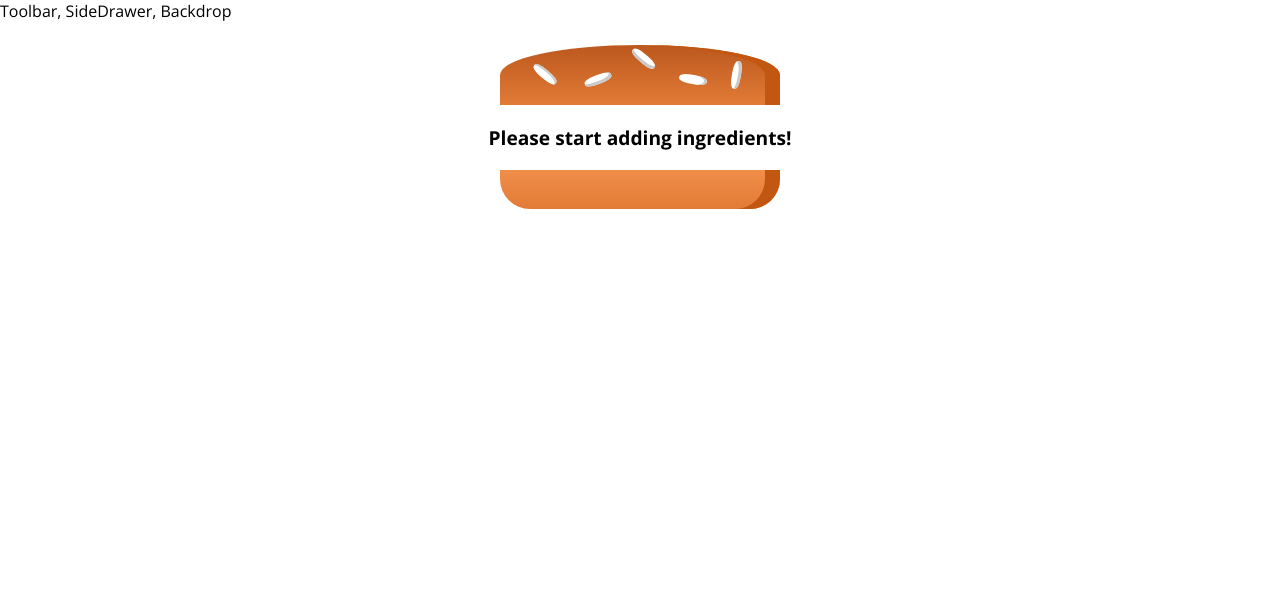
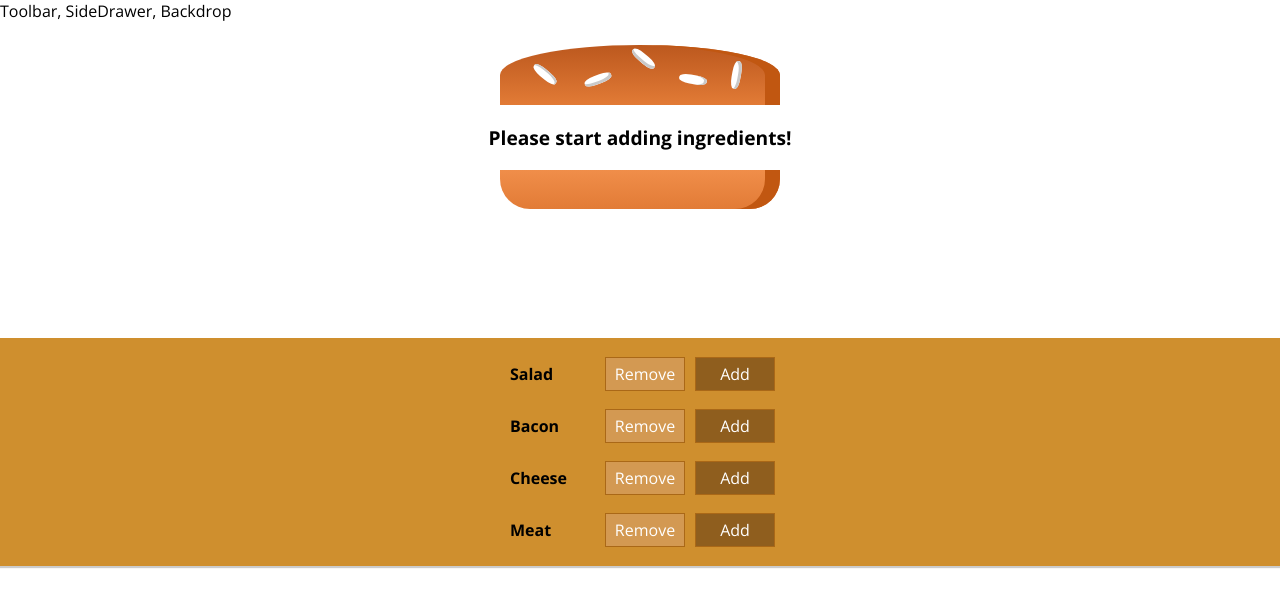
Before and after one commit to mlycode/react-burger-app, a React app: page / in a window 1280 px wide. Shown: the top 606 px of the page. Built offline with nearby package versions, Linux system fonts and the light colour scheme.

Commit message:
add BuildControls styling and add to BurgerBuilder container ready for state logic

```diff
--- a/src/components/Burger/BuildControls/BuildControls.js
+++ b/src/components/Burger/BuildControls/BuildControls.js
@@ -0,0 +1,20 @@
+import React from "react";
+import classes from "./BuildControls.css";
+import BuildControl from "./BuildControl/BuildControl";
+
+const controls = [
+    {label: "Salad", type: "salad"},
+    {label: "Bacon", type: "bacon"},
+    {label: "Cheese", type: "cheese"},
+    {label: "Meat", type: "meat"}
+];
+
+const buildControls = (props) => (
+    <div className={classes.BuildControls}>
+        {controls.map(ctrl => (
+            <BuildControl key={ctrl.label} label={ctrl.label} />
+        ))}
+    </div>
+);
+
+export default buildControls;
--- a/src/containers/BurgerBuilder/BurgerBuilder.js
+++ b/src/containers/BurgerBuilder/BurgerBuilder.js
@@ -1,6 +1,7 @@
 import React, {Component} from "react";
 import Aux from "../../hoc/Auxiliary";
 import Burger from "../../components/Burger/Burger";
+import BuildControls from "../../components/Burger/BuildControls/BuildControls";
 
 class BurgerBuilder extends Component {
     state = {
@@ -16,6 +17,7 @@
         return (
             <Aux>
                 <Burger ingredients={this.state.ingredients}/>
+                <BuildControls />
             </Aux>
         );
     }
```
